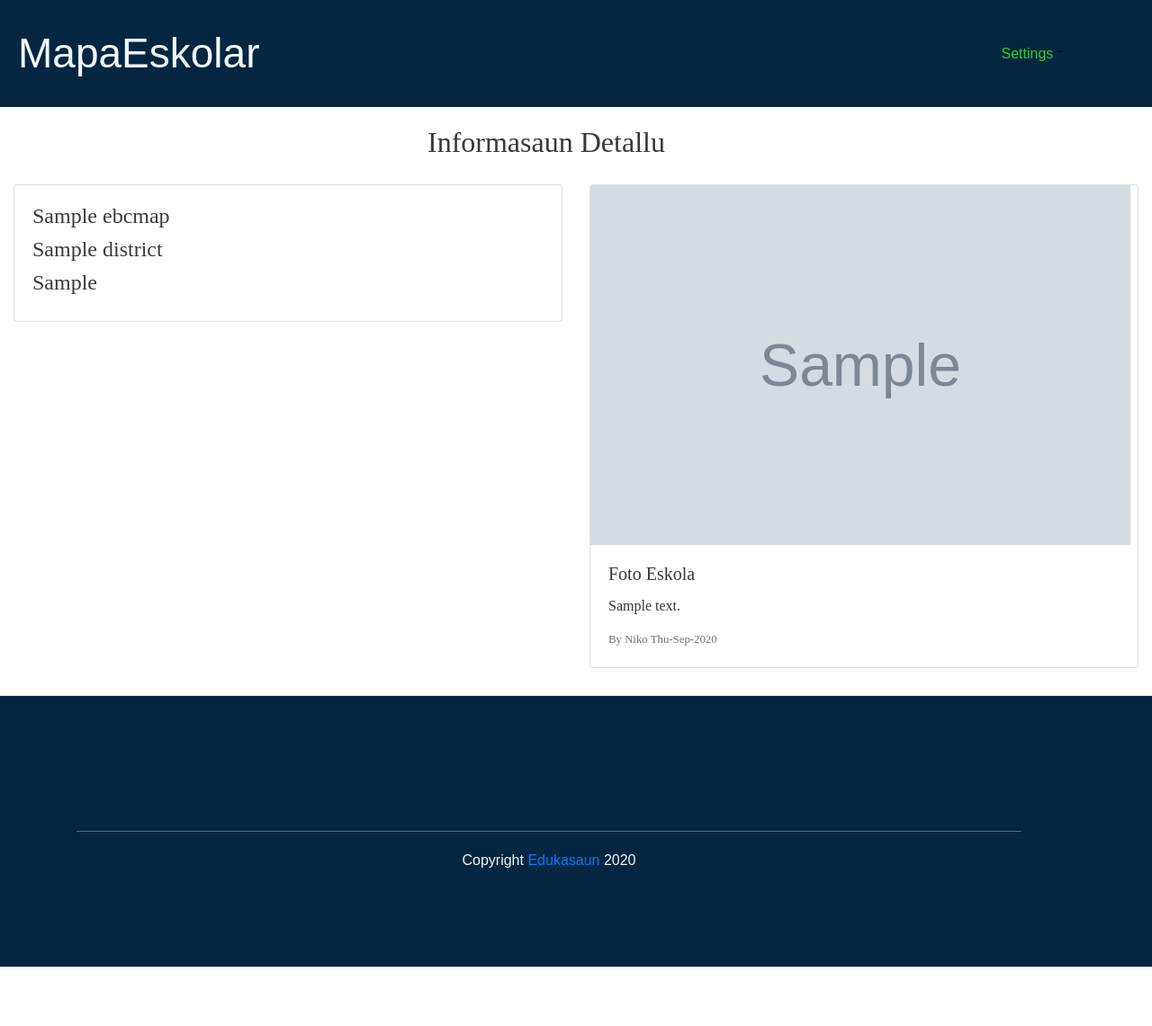
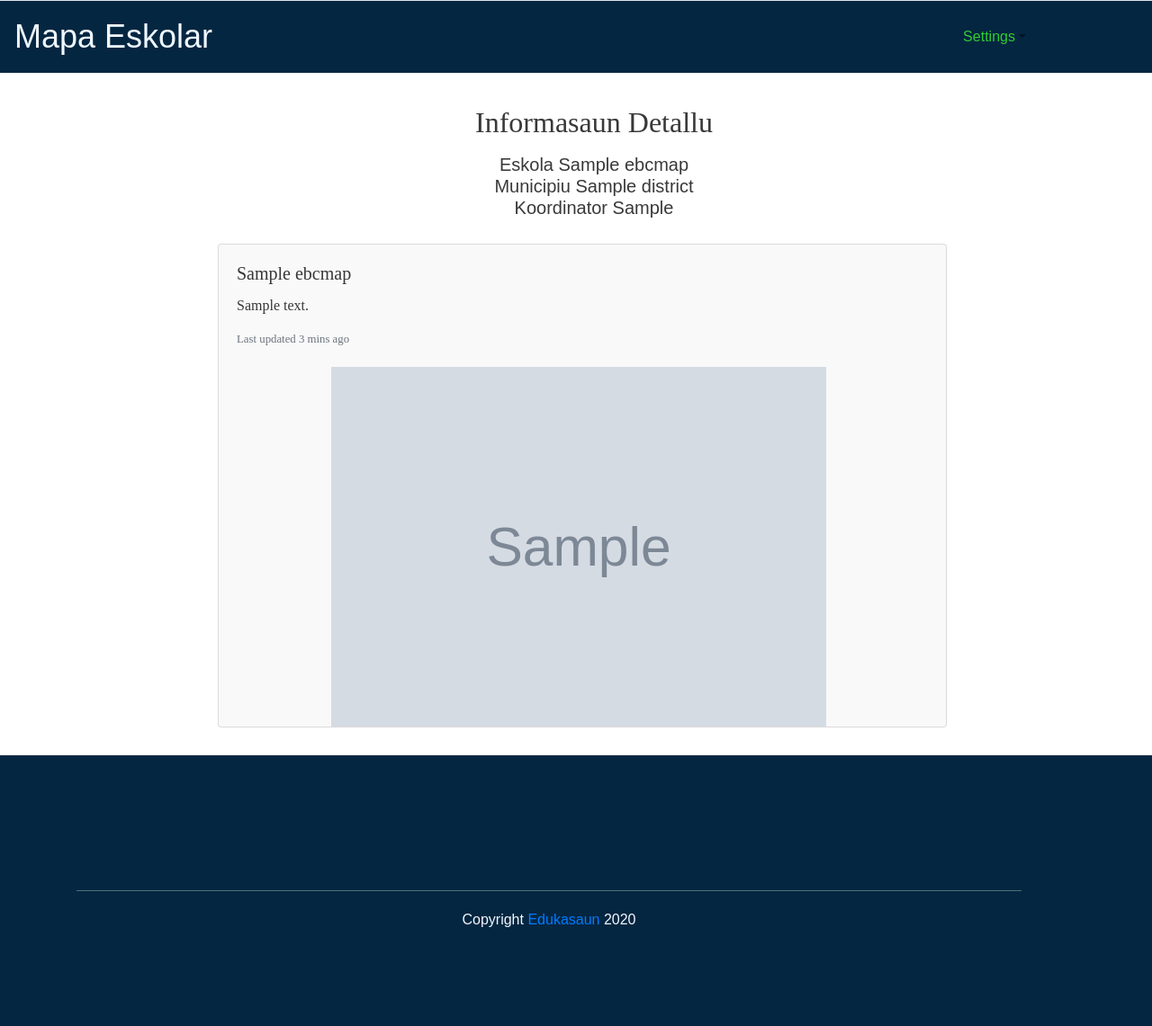
Before and after one commit to joanico/mapa_eskolar, a Django app: page /ebcmap/1/ in a window 1280 px wide; the page is wider, and only the part inside the window is pictured. Shown: that part at 90% size. Before the commit the page ends 1075 px from the top of that part, so only its background shows below. Run offline with Django 3.2, Linux system fonts and the light colour scheme; tables that the repository leaves empty hold one stand-in row (values such as "Sample post"); grey boxes marked "Sample" are stand-in pictures; some libraries are stand-ins or nearby versions.

Commit message:
modified display detail content

```diff
--- a/alma_eskolar/static/css/alma_eskolar.css
+++ b/alma_eskolar/static/css/alma_eskolar.css
@@ -2,11 +2,12 @@ body {
     margin: 0px;
     color: #000000c7;
     font-family: 'Montserrat';
+    border-top: 1px solid #dee2e6;
 }
 
 #mapid {
-    height: 460px;
-    width: 1270px;
+    height: 350px;
+    width: 1275px;
     margin-bottom: 30px;
 }
 
@@ -14,21 +15,11 @@ body {
     margin: 0px;
 }
 
-.logo {
-    font-size: 46px;
-}
-
-.text {
-    font-size: 18px;
-}
-
 /* HEADER */
 
 .bg-light {
-    padding: 20px;
     background-color: #052641!important;
     font-family: sans-serif;
-    color: aliceblue;
 }
 
 .navbar-light .navbar-brand {
@@ -42,20 +33,45 @@ body {
 
 span.setting {
     color: limegreen;
-    padding-left: 800px;
+    padding-left: 810px;
 }
+
+.logo {
+    font-size: 36px;
+}
+
+.text {
+    font-size: 18px;
+}
+
 
 /* MAPA DETALLU */
 
 .info_detail {
     margin: 20px;
-    margin-left: 460px;
+    text-align: center;
 }
 
 .card-body {
     flex: 1 1 auto;
     min-height: 1px;
     padding: 1.25rem;
+}
+
+.card{
+    margin-left: 227px;
+    background-color: #6063630a;
+}
+
+.card-image-top {
+    margin-left: 125px;
+}
+
+h5.card-info {
+    text-align: center;
+    display: inline-block;
+    font-size: 20px;
+    font-family: sans-serif;
 }
 
 /* FOOTER */
@@ -90,3 +106,14 @@ button.btn.btn-primary.search-filter {
     padding-left: 200px;
     display: initial;
 }
+
+/* LIST */
+
+.table-bordered {
+    border: 1px solid #dee2e6;
+    margin-top: -30px;
+}
+
+.form {
+    margin-bottom: 0px;
+}
--- a/alma_eskolar/templates/alma_eskolar/ebcmap_detail.html
+++ b/alma_eskolar/templates/alma_eskolar/ebcmap_detail.html
@@ -45,30 +45,29 @@
             </div>
             <div class="row">
                 <div class="col-md-12 info_detail">
-                    <h2>Informasaun Detallu</h2>
+                    <p><h2>Informasaun Detallu</h2></p>
+                    <h5 class="card-info">
+                    Eskola {{ object.name }}<br/>
+                    Municipiu {{ object.district }}<br/>
+                    Koordinator {{ object.geom }}
+                    </h5>
                 </div>
             </div>
-            <div class="row dark-them">
-              <div class="col-sm-6">
-                <div class="card">
-                  <div class="card-body">
-                      <h4>{{ object.name }}</h4>
-                      <h4>{{ object.district }}</h4>
-                      <h4>{{ object.geom }}</h4>
-                  </div>
+            <div class="row dark-content">
+                <div class="col-sm-10">
+                        <div class="card">
+                          <div class="card-body">
+                            <h5 class="card-title">
+                                {{ object.name }}
+                            </h5>
+                            <p class="card-text">
+                                {{ object.description }}
+                            </p>
+                            <p class="card-text"><small class="text-muted">Last updated 3 mins ago</small></p>
+                          </div>
+                            <img class="card-image-top" src="{{ object.photo.url }}" alt="card image cap"  width="550" height="400">
+                        </div>
                 </div>
-              </div>
-              <div class="col-sm-6">
-                    <div class="card">
-                        <img class="card-image-top" src="{{ object.photo.url }}" alt="card image cap"  width="600" height="400">
-                        <div class="card-body">
-                          <h5 class="card-title">Foto Eskola</h5>
-                          <p class="card-text">{{ object.description }}</p>
-                          <p class="card-text"><small class="text-muted">By Niko <i class="fas fa-calendar-alt"></i>{% now "D-M-Y" %}</small></p>
-                        </div>
-                      </div>
-                </div>
-              </div>
             </div>
         </div>
 {% endblock %}
--- a/alma_eskolar/templates/alma_eskolar/ebcmap_list.html
+++ b/alma_eskolar/templates/alma_eskolar/ebcmap_list.html
@@ -8,7 +8,6 @@
 
 <form method="get">
     <div class="well">
-        <h4>Filter</h4>
         <div class="row">
             <div class="form-group col-sm-2 col-md-4">
               {{ filter.form.name.label_tag }}
--- a/alma_eskolar/templates/alma_eskolar/eskola_point.html
+++ b/alma_eskolar/templates/alma_eskolar/eskola_point.html
@@ -25,7 +25,7 @@
                 const mappoints = {{ mappoints|safe }};
 
 
-                var eskola_map = L.map('mapid').setView([-8.8315139, 125.6199236,8], 8.5);
+                var eskola_map = L.map('mapid').setView([-8.8315139, 125.6199236,8], 8.0);
 
                 L.tileLayer('{{ url_openstreetmap }}', { minZoom:8, maxZoom: 18 }).addTo(eskola_map);
 
--- a/alma_eskolar/templates/alma_eskolar/footer.html
+++ b/alma_eskolar/templates/alma_eskolar/footer.html
@@ -23,6 +23,5 @@
         </div>
     </div>
 </div>
-  <!-- Copyright -->
 </footer>
 <!-- Footer -->
--- a/alma_eskolar/templates/alma_eskolar/header.html
+++ b/alma_eskolar/templates/alma_eskolar/header.html
@@ -4,7 +4,7 @@
 {% block header %}
 
 <nav class="navbar navbar-expand-lg navbar-light bg-light">
-  <a class="navbar-brand" href="/"><span class="logo">Mapa<span class="blue-text">Eskolar</span></span></a>
+  <a class="navbar-brand" href="/"><span class="logo">Mapa <span class="blue-text">Eskolar</span></span></a>
   <button class="navbar-toggler" type="button" data-toggle="collapse" data-target="#navbarColor03" aria-controls="navbarColor03" aria-expanded="false" aria-label="Toggle navigation">
     <span class="navbar-toggler-icon"></span>
   </button>
```
Lines whose indentation alone changed are shown as unchanged.
